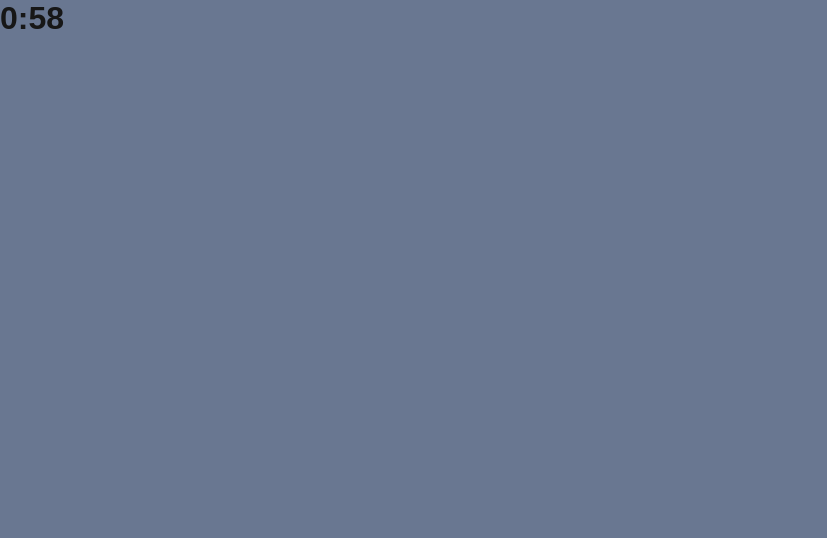
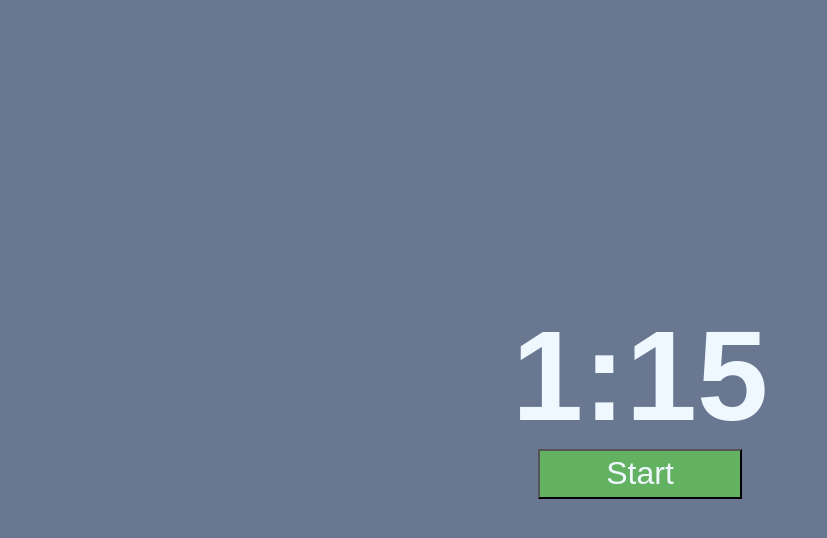
Before and after one commit to NoelleDeAngelo/Pomodoro-Timer, a Next.js app: page / in a window 1280 px wide. Shown: the top 538 px of the page, without its empty margins (0-827 px from the left). Built offline with nearby package versions, Linux system fonts and the light colour scheme.

Commit message:
Add button to start and stop timer

```diff
--- a/src/app/components/Timer.jsx
+++ b/src/app/components/Timer.jsx
@@ -1,27 +1,38 @@
 "use client"
+import styles from "./timer.module.css";
 import { useState, useEffect } from "react";
 
 
 export default function Timer() {
 
-  const [timeInSec, setTimeInSec] = useState(65)
+  const [timeInSec, setTimeInSec] = useState(75)
+  const[isCounting, setIsCounting]= useState(false)
 
   useEffect(() => {
     const intervalID = setInterval(() => {
-      setTimeInSec((timeInSec)=>timeInSec-1);
+      if (isCounting) {
+        setTimeInSec((timeInSec) => timeInSec - 1);
+      }
     }, 1000);
     return () => clearInterval(intervalID);
-  }, []);
+  }, [isCounting]);
 
   const convertToMin = function (sec) {
     var min = Math.floor(sec / 60)
     var seconds = sec % 60
+    seconds<10 ? seconds="0"+seconds: seconds=seconds
     return(min+":"+seconds)
   }
 
   return (
     <>
-      <h1>{convertToMin(timeInSec)}</h1>
+      <div className={styles.main}>
+      <h1 className={styles.time}>{convertToMin(timeInSec)}</h1>
+      <button
+          className={`${isCounting? styles.stop : styles.start} ${styles.button}`}
+        onClick={() => setIsCounting((isCounting)=>!isCounting)}
+        >{isCounting ? "Stop": "Start" }</button>
+      </div>
     </>
   );
 }
--- /dev/null
+++ b/src/app/components/timer.module.css
@@ -0,0 +1,25 @@
+.main{
+  display: flex;
+  flex-direction: column;
+  align-items: center;
+}
+
+.time{
+  font-size: 8rem;
+  color:aliceblue;
+}
+
+.button{
+  width:80%;
+  height:50px;
+  color: aliceblue;
+  font-size: 2rem;
+}
+
+.start{
+background-color:rgb(98, 178, 98);
+}
+
+.stop{
+  background-color: red;
+}
--- a/src/app/page.js
+++ b/src/app/page.js
@@ -6,7 +6,7 @@ export default function Home() {
   return (
     <div className={styles.page}>
       <main className={styles.main}>
-      <Timer/>
+        <Timer className={styles.timer} />
       </main>
       <footer className= {styles.footer}>
       </footer>
--- a/src/app/page.module.css
+++ b/src/app/page.module.css
@@ -0,0 +1,8 @@
+
+.main{
+  display: flex;
+  justify-content: center;
+  align-items: center;
+  height: 100vh;
+
+}
```
